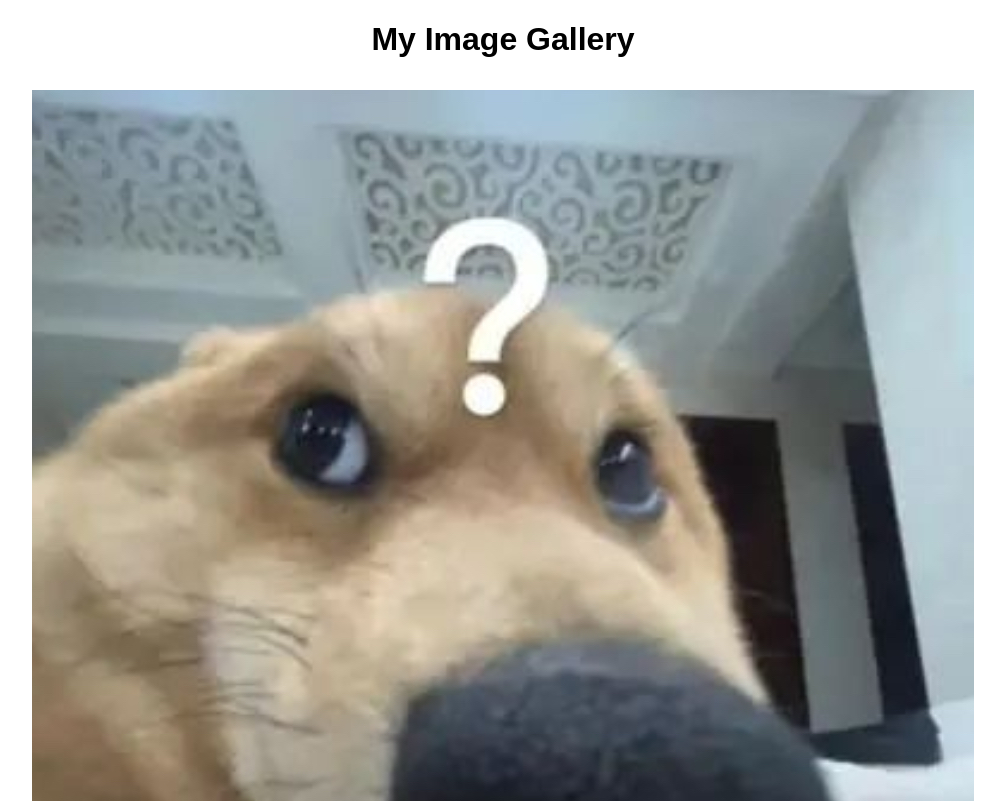
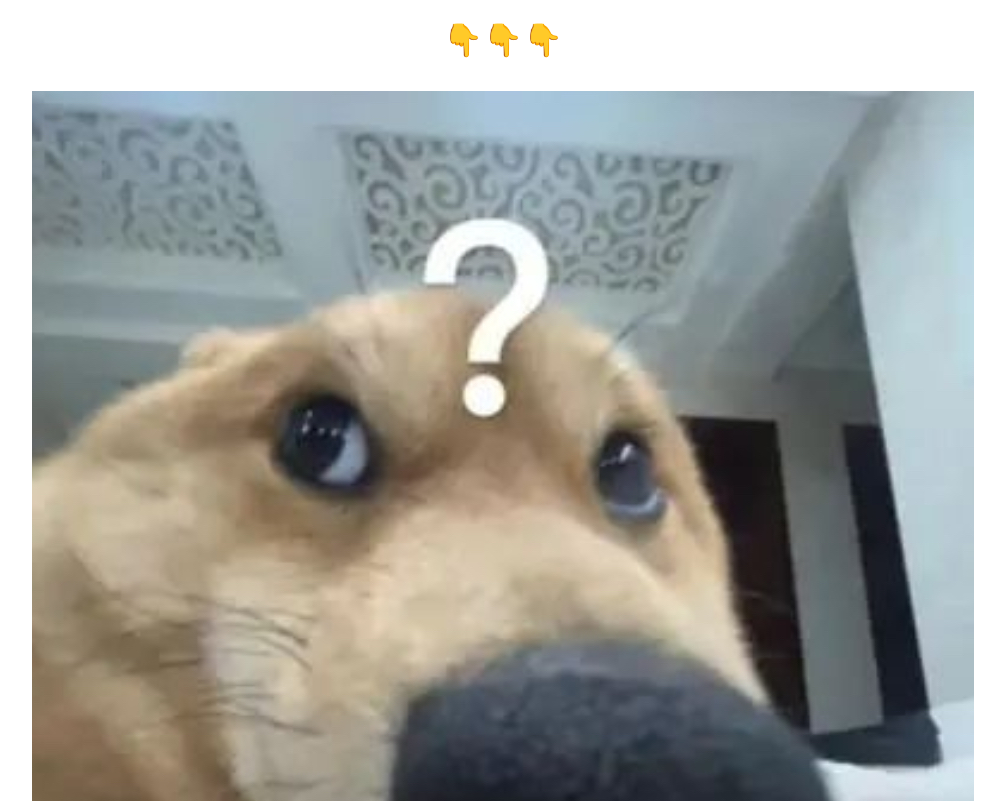
Before and after one commit to balbecsy/balbecsy.github.io, a plain HTML site: page index.html in a window 1280 px wide. Shown: the top 801 px of the page, without its empty margins (137-1142 px from the left). Drawn offline with Linux system fonts and the light colour scheme.

Commit message:
Update index.html

```diff
--- a/index.html
+++ b/index.html
@@ -18,7 +18,7 @@
     </style>
 </head>
 <body>
-    <h1>My Image Gallery</h1>
+    <h1>👇👇👇</h1>
     <img src="demo.jpg" alt="Image 1">
 </body>
 </html>
```
